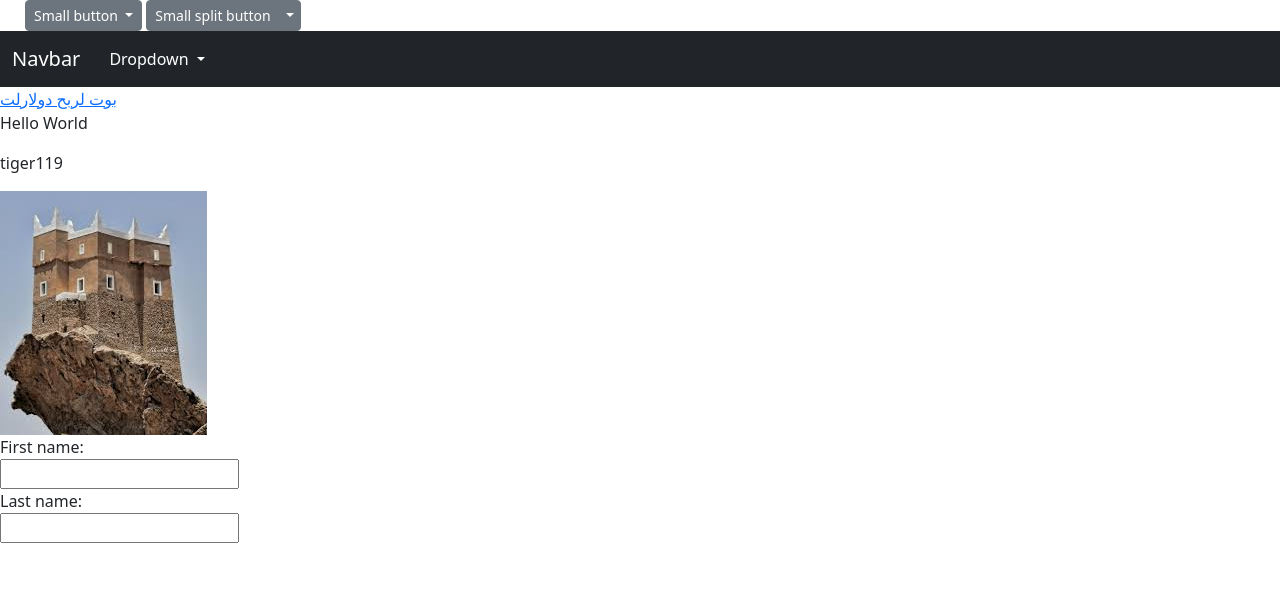
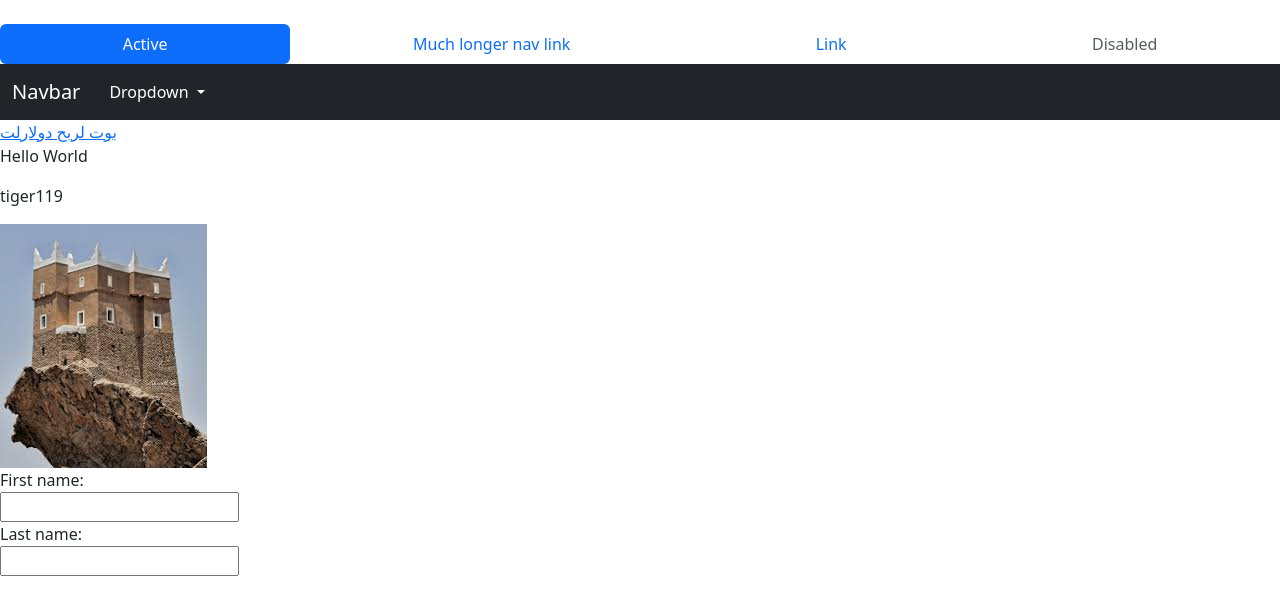
Before and after one commit to Ashoor119/hpe, a plain HTML site: page index.html in a window 1280 px wide. Drawn offline with nearby package versions, Linux system fonts and the light colour scheme.

Commit message:
Update index.html

```diff
--- a/index.html
+++ b/index.html
@@ -6,25 +6,20 @@
 <link href="https://cdn.jsdelivr.net/npm/bootstrap@5.3.0-alpha1/dist/css/bootstrap.min.css" rel="stylesheet" integrity="sha384-GLhlTQ8iRABdZLl6O3oVMWSktQOp6b7In1Zl3/Jr59b6EGGoI1aFkw7cmDA6j6gD" crossorigin="anonymous">
 </head>
 <body>
-<div class="btn-group">
-  <button class="btn btn-secondary btn-sm dropdown-toggle" type="button" data-bs-toggle="dropdown" aria-expanded="false">
-    Small button
-  </button>
-  <ul class="dropdown-menu">
-    ...
-  </ul>
-</div>
-<div class="btn-group">
-  <button class="btn btn-secondary btn-sm" type="button">
-    Small split button
-  </button>
-  <button type="button" class="btn btn-sm btn-secondary dropdown-toggle dropdown-toggle-split" data-bs-toggle="dropdown" aria-expanded="false">
-    <span class="visually-hidden">Toggle Dropdown</span>
-  </button>
-  <ul class="dropdown-menu">
-    ...
-  </ul>
-</div>
+<ul class="nav nav-pills nav-fill">
+  <li class="nav-item">
+    <a class="nav-link active" aria-current="page" href="#">Active</a>
+  </li>
+  <li class="nav-item">
+    <a class="nav-link" href="#">Much longer nav link</a>
+  </li>
+  <li class="nav-item">
+    <a class="nav-link" href="#">Link</a>
+  </li>
+  <li class="nav-item">
+    <a class="nav-link disabled">Disabled</a>
+  </li>
+</ul>
 <nav class="navbar navbar-expand-lg navbar-dark bg-dark">
   <div class="container-fluid">
     <a class="navbar-brand" href="#">Navbar</a>
```
